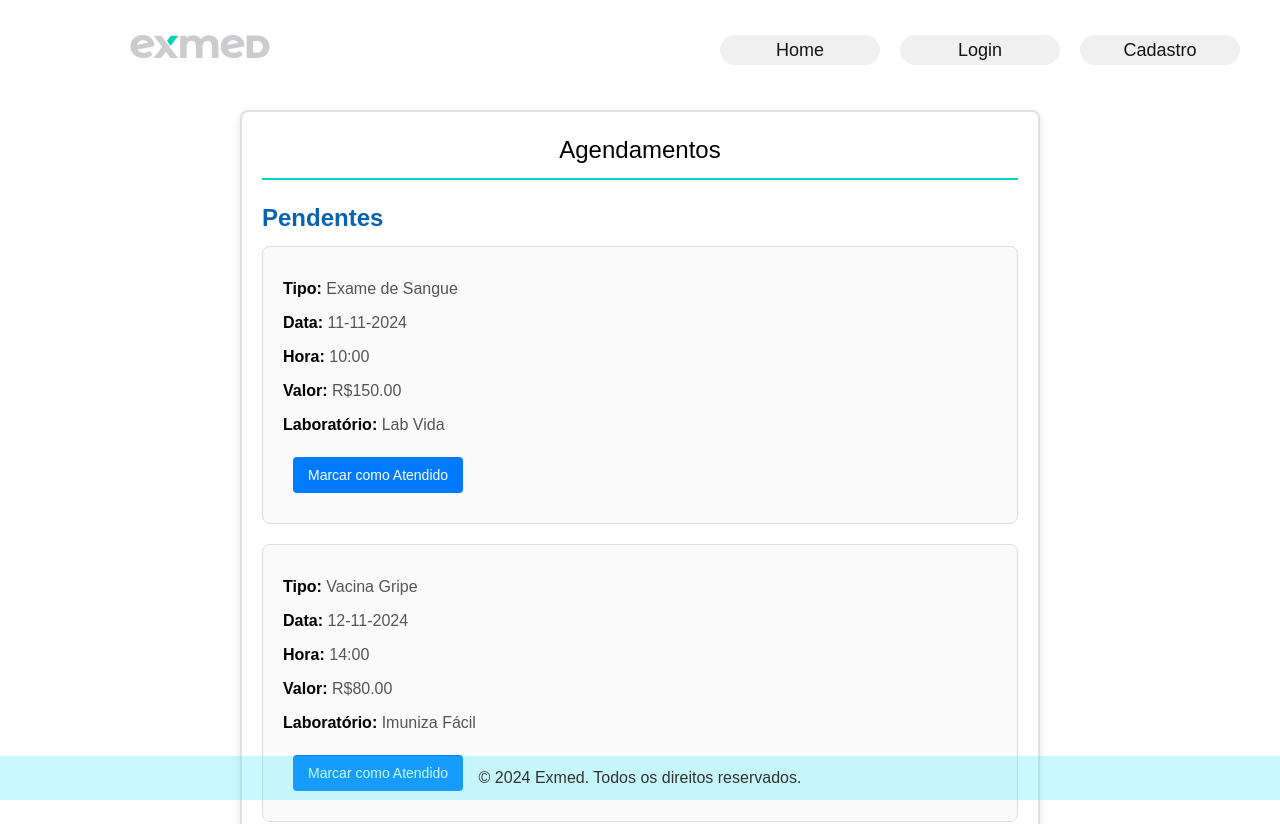
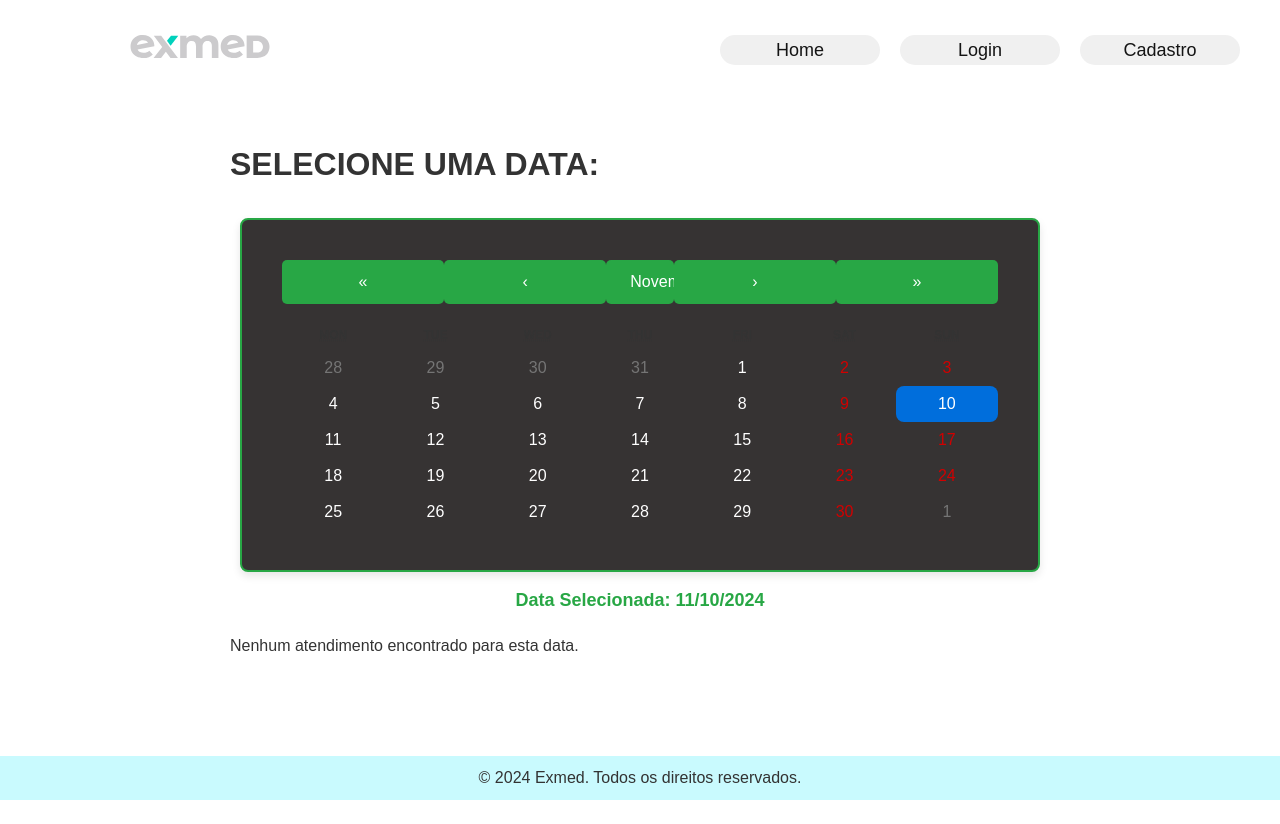
Before and after one commit to Shellbaka/projetoexmed, a React (Vite) app: page /atendidos in a window 1280 px wide. Shown: the top 824 px of the page. After the commit the page ends 800 px from the top, so only its background shows below. Built offline with nearby package versions, Linux system fonts and the light colour scheme.

Commit message:
Comittando modificações de colunas e tabelas fictícias.

```diff
--- a/src/App.jsx
+++ b/src/App.jsx
@@ -1,4 +1,5 @@
 import { BrowserRouter as Router, Routes, Route } from 'react-router-dom';
+import React, { useState } from 'react';
 import './App.css';
 import Header from './components/header/Header';
 import Footer from './components/footer/Footer';
@@ -13,21 +14,34 @@ import Agendamentos from './pages/Agendamentos/Agendamentos';
 import Atendidos from './pages/Agendamentos/Atendidos';
 
 function App() {
+  const [atendimentosSalvos, setAtendimentosSalvos] = useState([]);
+
+  const adicionarAtendido = (novoAtendimento) => {
+    setAtendimentosSalvos((prev) => [...prev, novoAtendimento]);
+  };
+
   return (
     <Router>
       <Header />
       <div className="main-content">
         <Routes>
           <Route path="/" element={<Home />} />
-          <Route path="/exame" element={<TextNav/>} /> {/* Da main */}
-          <Route path="/textnav" element={<TextNav />} /> {/* Da germaria-branch */}
+          <Route path="/exame" element={<TextNav />} />
+          <Route path="/textnav" element={<TextNav />} />
           <Route path="/buscar-resultado" element={<BuscarExames />} />
           <Route path="/cadcoletores" element={<CadColetores />} />
-          <Route path="/cadclientes" element={<CadClientes />} /> {/* Da germaria-branch */}
+          <Route path="/cadclientes" element={<CadClientes />} />
           <Route path="/login" element={<Login />} />
-          <Route path="/forgot-password" element={<ForgotPasswordPage />} /> {/* Da germaria-branch */}
-          <Route path="/resultado" element={<BuscarExames />} /> {/* Da main */}
-          <Route path='/Atendidos' element={<Atendidos/>}/>
+          <Route path="/forgot-password" element={<ForgotPasswordPage />} />
+          <Route path="/resultado" element={<BuscarExames />} />
+          <Route
+            path="/atendidos"
+            element={<Atendidos atendimentosSalvos={atendimentosSalvos} />}
+          />
+          <Route
+            path="/agendamentos"
+            element={<Agendamentos adicionarAtendido={adicionarAtendido} />}
+          />
         </Routes>
       </div>
       <Footer />
--- a/src/pages/Agendamentos/Agendamentos.css
+++ b/src/pages/Agendamentos/Agendamentos.css
@@ -1,107 +1,169 @@
-/* Contêiner principal */
+/* Container principal */
 .agendamentos-container {
-    width: 800px;
-    margin: -30px auto;
+    display: flex;
+    align-items: center; /* Centraliza os itens horizontalmente */
+    justify-content: center; /* Centraliza os itens verticalmente */
     padding: 20px;
-    background-color: #ffffff;
-    border: 2px solid #e0e0e0;
-    /* Adicionando uma borda colorida */
+    max-width: 1200px;
+    margin: 0 auto;
+    font-family: Arial, sans-serif;
+    height: 100vh; /* Garante que ocupe a altura total da tela */
+    text-align: center; /* Centraliza o texto */
+    background-color: #fff; /* Fundo claro para o container geral */
+  }
+
+  /* Título principal */
+  h2 {
+    font-size: 32px;
+    font-weight: bold;
+    color: #333; /* Cor do título */
+    margin-bottom: 30px;
+    text-transform: uppercase;
+    width: 100%;
+  }
+
+  /* Estilo do calendário e sua centralização */
+  .calendario-container {
+    margin-bottom: 30px;
+    display: flex;
+    justify-content: center; /* Centraliza o calendário horizontalmente */
+    width: 100%;
+  }
+
+  /* Estilo do calendário com fundo mais escuro e maior área */
+  .custom-calendar {
+    border: 2px solid #28a745;
+    border-radius: 8px;
     box-shadow: 0 4px 8px rgba(0, 0, 0, 0.1);
-    border-radius: 8px;
-    transition: box-shadow 0.3s ease;
-}
+    background-color: rgb(54, 51, 51); /* Fundo escuro do calendário */
+    padding: 40px; /* Aumentado o padding para dar mais espaço */
+    margin: 10px;
+    position: relative; /* Garante que os botões fiquem dentro do calendário */
+    width: 100%; /* Aumenta a largura do calendário */
+    max-width: 800px; /* Limita a largura máxima do calendário */
+    box-sizing: border-box; /* Garantir que o padding não afete a largura total */
+  }
 
-.agendamentos-container:hover {
-    box-shadow: 0 6px 12px rgba(0, 0, 0, 0.15);
-}
+  /* Data Selecionada abaixo do calendário */
+  .data-selecionada {
+    font-size: 18px;
+    font-weight: bold;
+    color: #28a745;
+    margin-top: 15px;
+    text-align: center;
+    width: 100%;
+  }
 
-/* Título (modificado para não usar <h1>) */
-.agendamento-titulo {
+  /* Estilo dos botões de navegação no calendário */
+  .react-calendar__navigation button {
+    background-color: #28a745;
+    color: white;
+    border: none;
+    padding: 12px 24px; /* Botões um pouco maiores */
+    border-radius: 5px;
+    font-size: 16px;
+    transition: background-color 0.3s ease;
+  }
+
+  .react-calendar__navigation button:hover {
+    background-color: #218838;
+  }
+
+  /* Ajustes para o botão do meio (mês atual) */
+  .react-calendar__navigation__label {
+    background-color: #28a745;
+    color: white;
+    padding: 12px 24px; /* Botão central maior */
+    font-size: 18px;
     text-align: center;
-    font-size: 24px;
-    color: black;
+    width: auto; /* Deixa o botão aumentar de largura conforme necessário */
+    white-space: nowrap;
+    border-radius: 5px;
+  }
+
+  /* Botões da esquerda e direita */
+  .react-calendar__navigation__prev2,
+  .react-calendar__navigation__next2 {
+    margin-right: 10px;
+    margin-left: 10px;
+    background-color: #28a745;
+    color: white;
+    border-radius: 50%;
+    padding: 12px; /* Botões laterais maiores */
+    font-size: 18px;
+  }
+
+  .react-calendar__navigation__prev2:hover,
+  .react-calendar__navigation__next2:hover {
+    background-color: #218838;
+  }
+
+  /* Card de agendamento */
+  .agendamento-card {
+    background-color: #f9f9f9;
+    padding: 20px;
+    border-radius: 10px;
+    box-shadow: 0 4px 8px rgba(0, 0, 0, 0.1);
+    transition: transform 0.3s ease, box-shadow 0.3s ease;
+    width: 45%;
     margin-bottom: 20px;
-    border-bottom: 2px solid #00d8cc;
-    padding-bottom: 10px;
-}
+    text-align: left;
+  }
 
-/* Lista de agendamentos */
-.agendamentos-lista {
-    list-style: none;
-    padding: 0;
-    margin: 0;
-}
+  /* Hover nos cards */
+  .agendamento-card:hover {
+    transform: translateY(-5px);
+    box-shadow: 0 8px 16px rgba(0, 0, 0, 0.2);
+  }
 
-/* Estilo de cada item */
-.agendamento-item {
-    padding: 20px;
-    margin-bottom: 20px;
-    background-color: #fafafa;
-    /* Fundo cinza mais escuro */
-    border: 1px solid #ddd;
-    border-radius: 8px;
-    transition: transform 0.3s ease, background-color 0.3s ease, box-shadow 0.3s ease;
-}
+  /* Títulos e textos dentro dos cards */
+  .agendamento-card h3 {
+    margin-top: 0;
+    font-size: 22px;
+    color: #333;
+  }
 
-.agendamento-item:hover {
-    background-color: #f1f1f1;
-    /* Fundo mais escuro no hover */
-    transform: translateY(-2px);
-    box-shadow: 0 4px 8px rgba(0, 0, 0, 0.1);
-}
+  .agendamento-card p {
+    font-size: 16px;
+    color: #555;
+    margin: 10px 0;
+  }
 
-/* Informações dos agendamentos */
-.agendamento-item p {
-    margin: 10px 0;
+  /* Estilo dos botões dentro dos cards */
+  button {
+    background-color: #28a745;
+    color: white;
+    border: none;
+    padding: 12px 24px; /* Botões dentro dos cards maiores */
+    margin-top: 10px;
+    cursor: pointer;
+    border-radius: 5px;
+    transition: background-color 0.3s ease;
     font-size: 16px;
-    line-height: 1.5;
-    color: #555;
-}
+    width: 100%; /* Botão ocupa toda a largura disponível no card */
+  }
 
-.agendamento-item p strong {
-    font-weight: bold;
-    color: black;
-}
+  button:hover {
+    background-color: #218838;
+  }
 
-/* Botão para ações futuras (opcional) */
-.agendamento-item button {
-    display: inline-block;
-    margin-top: 10px;
-    padding: 10px 15px;
-    background-color: #007bff;
-    color: #ffffff;
-    border: none;
-    border-radius: 4px;
-    cursor: pointer;
-    font-size: 14px;
-    transition: background-color 0.3s ease;
-}
+  .button-recusar {
+    background-color: #dc3545;
+  }
 
-.agendamento-item button:hover {
-    background-color: #0056b3;
-}
+  .button-recusar:hover {
+    background-color: #c82333;
+  }
 
-/* Responsividade */
-@media (max-width: 600px) {
-    .agendamentos-container {
-        padding: 15px;
+  /* Responsividade */
+  @media (max-width: 768px) {
+    .agendamento-card {
+      width: 100%; /* Faz os cards ocuparem toda a largura em telas menores */
     }
 
-    .agendamento-titulo {
-        font-size: 20px;
+    /* Ajusta o tamanho do calendário em telas menores */
+    .custom-calendar {
+      padding: 20px; /* Menos padding em telas menores */
+      max-width: 100%; /* Permite que o calendário ocupe toda a largura */
     }
-
-    .agendamento-item {
-        padding: 15px;
-    }
-
-    .agendamento-item p {
-        font-size: 14px;
-    }
-
-    .agendamento-item button {
-        width: 100%;
-        padding: 12px;
-        font-size: 16px;
-    }
-}
+  }
--- a/src/pages/Agendamentos/Agendamentos.jsx
+++ b/src/pages/Agendamentos/Agendamentos.jsx
@@ -1,49 +1,132 @@
-import React from 'react';
+import React, { useState, useEffect } from 'react';
+import Calendar from 'react-calendar';
+import 'react-calendar/dist/Calendar.css'; // Importa o CSS do calendário
 import './Agendamentos.css';
 
 function Agendamentos() {
-  const agendamentos = [
+  const [agendamentos, setAgendamentos] = useState([
     {
       id: 1,
-      tipo: 'Exame de Sangue',
-      data: '11-11-2024',
+      tipo: 'Exame 1',
+      data: '2024-11-21',
       hora: '10:00',
-      valor: 150.0,
-      laboratorio: 'Lab Vida',
+      nome: 'João Silva',
+      telefone: '1234567890',
+      status: 'Pendente',
+      motivoNegado: '',
     },
     {
       id: 2,
-      tipo: 'Vacina Gripe',
-      data: '12-11-2024',
+      tipo: 'Exame 2',
+      data: '2024-11-21',
       hora: '14:00',
-      valor: 80.0,
-      laboratorio: 'Imuniza Fácil',
+      nome: 'Maria Oliveira',
+      telefone: '0987654321',
+      status: 'Pendente',
+      motivoNegado: '',
     },
-    {
-      id: 3,
-      tipo: 'Exame de Imagem',
-      data: '13-11-2024',
-      hora: '09:00',
-      valor: 300.0,
-      laboratorio: 'Centro Radiológico',
-    },
-  ];
+  ]);
+
+  const [motivoNegado, setMotivoNegado] = useState('');
+  const [dataSelecionada, setDataSelecionada] = useState(new Date());
+
+  const salvarNoLocalStorage = (id, status, motivo = '') => {
+    const itemAtualizado = agendamentos.find((item) => item.id === id);
+    if (itemAtualizado) {
+      const novoItem = { ...itemAtualizado, status, motivoNegado: motivo };
+
+      const atendimentosSalvos = JSON.parse(localStorage.getItem('atendimentos')) || [];
+      const atendimentosAtualizados = atendimentosSalvos.filter((item) => item.id !== id);
+
+      localStorage.setItem('atendimentos', JSON.stringify([...atendimentosAtualizados, novoItem]));
+
+      const agendamentosAtualizados = agendamentos.map((item) =>
+        item.id === id ? novoItem : item
+      );
+      setAgendamentos(agendamentosAtualizados);
+    }
+  };
+
+  const aceitarAgendamento = (id) => {
+    salvarNoLocalStorage(id, 'Aceito');
+  };
+
+  const recusarAgendamento = (id) => {
+    if (!motivoNegado.trim()) {
+      alert('Por favor, forneça um motivo para recusar.');
+      return;
+    }
+    salvarNoLocalStorage(id, 'Negado', motivoNegado);
+    setMotivoNegado('');
+  };
+
+  const formatarData = (data) => new Date(data).toISOString().split('T')[0];
+
+  const atendimentosFiltrados = agendamentos.filter(
+    (item) => formatarData(item.data) === formatarData(dataSelecionada)
+  );
 
   return (
     <div className="agendamentos-container">
-      {/* Título modificado */}
-      <div className="agendamento-titulo">Agendamentos</div>
-      <ul className="agendamentos-lista">
-        {agendamentos.map((agendamento) => (
-          <li key={agendamento.id} className="agendamento-item">
-            <p><strong>Tipo:</strong> {agendamento.tipo}</p>
+      <h2>Status de Agendamentos</h2>
+
+      <div className="calendario-container">
+        <Calendar
+          onChange={setDataSelecionada}
+          value={dataSelecionada}
+          className="custom-calendar"
+        />
+        <div className="data-selecionada">
+          <strong>Data Selecionada:</strong> {dataSelecionada.toLocaleDateString()}
+        </div>
+      </div>
+
+      <div className="agendamentos-list">
+        {atendimentosFiltrados.map((agendamento) => (
+          <div key={agendamento.id} className="agendamento-card">
+            <h3>{agendamento.tipo}</h3>
             <p><strong>Data:</strong> {agendamento.data}</p>
             <p><strong>Hora:</strong> {agendamento.hora}</p>
-            <p><strong>Valor:</strong> R${agendamento.valor.toFixed(2)}</p>
-            <p><strong>Laboratório:</strong> {agendamento.laboratorio}</p>
-          </li>
+            <p><strong>Nome:</strong> {agendamento.nome}</p>
+            <p><strong>Telefone:</strong> {agendamento.telefone}</p>
+            <p><strong>Status:</strong> {agendamento.status}</p>
+
+            {agendamento.status === 'Pendente' && (
+              <>
+                <button onClick={() => aceitarAgendamento(agendamento.id)}>Aceitar</button>
+                <button
+                  onClick={() => recusarAgendamento(agendamento.id)}
+                  className={motivoNegado.trim() ? 'button-recusar' : 'button-recusar-disabled'}
+                >
+                  Recusar
+                </button>
+                {agendamento.status === 'Negado' && (
+                  <div>
+                    <strong>Negado por:</strong> {agendamento.motivoNegado}
+                  </div>
+                )}
+                {agendamento.status === 'Pendente' && (
+                  <div>
+                    <input
+                      type="text"
+                      placeholder="Informe o motivo"
+                      value={motivoNegado}
+                      onChange={(e) => setMotivoNegado(e.target.value)}
+                    />
+                    <button
+                      onClick={() => recusarAgendamento(agendamento.id)}
+                      disabled={!motivoNegado.trim()}
+                      className="confirmar-recusa"
+                    >
+                      Confirmar Recusa
+                    </button>
+                  </div>
+                )}
+              </>
+            )}
+          </div>
         ))}
-      </ul>
+      </div>
     </div>
   );
 }
--- a/src/pages/Agendamentos/Atendidos.css
+++ b/src/pages/Agendamentos/Atendidos.css
@@ -1,40 +1,82 @@
-.agendamento-item {
-    border: 1px solid #ddd;
-    padding: 15px;
-    margin-bottom: 10px;
-    border-radius: 5px;
-    background-color: #f9f9f9;
+.agendamentos-container {
+  padding: 20px;
 }
 
-.agendamento-item.atendido {
-    background-color: #d4edda;
-    border-color: #c3e6cb;
+.agendamento-titulo {
+  font-size: 24px;
+  font-weight: bold;
+  margin-bottom: 20px;
 }
 
-.botao-atendido {
-    margin-top: 10px;
-    padding: 5px 10px;
-    background-color: #28a745;
-    color: #fff;
-    border: none;
-    border-radius: 5px;
-    cursor: pointer;
+.filtro-container {
+  margin-bottom: 20px;
 }
 
-.botao-atendido:hover {
-    background-color: #218838;
+select {
+  padding: 10px;
+  font-size: 16px;
+  border-radius: 5px;
+  border: 1px solid #ccc;
 }
 
-.botao-desmarcar {
-    margin-top: 10px;
-    padding: 5px 10px;
-    background-color: #ffc107;
-    color: #fff;
-    border: none;
-    border-radius: 5px;
-    cursor: pointer;
+.cards-container {
+  display: flex;
+  flex-wrap: wrap;
+  gap: 20px;
+  margin-top: 20px;
 }
 
-.botao-desmarcar:hover {
-    background-color: #e0a800;
+.agendamento-card {
+  background-color: #f9f9f9;
+  padding: 20px;
+  border-radius: 10px;
+  width: 300px;
+  box-shadow: 0 2px 10px rgba(0, 0, 0, 0.1);
+  border: 2px solid #aaa;
+  transition: background-color 0.3s ease, transform 0.3s ease;
 }
+
+.agendamento-card:hover {
+  background-color: #e0e0e0;
+  transform: translateY(-5px);
+}
+
+.agendamento-card h3 {
+  margin-bottom: 10px;
+  font-size: 18px;
+}
+
+.agendamento-card p {
+  margin-bottom: 8px;
+}
+
+input {
+  padding: 10px;
+  margin-top: 10px;
+  border-radius: 5px;
+  width: 100%;
+  border: 1px solid #ccc;
+}
+
+button {
+  padding: 10px;
+  margin-top: 10px;
+  border: none;
+  border-radius: 5px;
+  cursor: pointer;
+  width: 100%;
+}
+
+button:disabled {
+  background-color: #ccc;
+}
+
+.botao-aceito {
+  background-color: #4caf50;
+  color: white;
+}
+
+.botao-negado {
+  background-color: #f44336;
+  color: white;
+}
--- a/src/pages/Agendamentos/Atendidos.jsx
+++ b/src/pages/Agendamentos/Atendidos.jsx
@@ -1,103 +1,57 @@
 import React, { useState, useEffect } from 'react';
-import './Agendamentos.css';
+import Calendar from 'react-calendar';
+import 'react-calendar/dist/Calendar.css';
+import './Atendidos.css';
 
-function Agendamentos() {
-  const [agendamentos, setAgendamentos] = useState(() => {
-    const savedAgendamentos = localStorage.getItem('agendamentos');
-    return savedAgendamentos
-      ? JSON.parse(savedAgendamentos)
-      : [
-          {
-            id: 1,
-            tipo: 'Exame de Sangue',
-            data: '11-11-2024',
-            hora: '10:00',
-            valor: 150.0,
-            laboratorio: 'Lab Vida',
-            atendido: false,
-          },
-          {
-            id: 2,
-            tipo: 'Vacina Gripe',
-            data: '12-11-2024',
-            hora: '14:00',
-            valor: 80.0,
-            laboratorio: 'Imuniza Fácil',
-            atendido: false,
-          },
-          {
-            id: 3,
-            tipo: 'Exame de Imagem',
-            data: '13-11-2024',
-            hora: '09:00',
-            valor: 300.0,
-            laboratorio: 'Centro Radiológico',
-            atendido: false,
-          },
-        ];
-  });
+function Atendidos() {
+  const [dataSelecionada, setDataSelecionada] = useState(new Date());
+  const [atendimentos, setAtendimentos] = useState([]);
 
+  // Carregar atendimentos do localStorage, sem duplicações
   useEffect(() => {
-    localStorage.setItem('agendamentos', JSON.stringify(agendamentos));
-  }, [agendamentos]);
+    const dadosSalvos = JSON.parse(localStorage.getItem('atendimentos')) || [];
+    setAtendimentos(dadosSalvos);
+  }, []);
 
-  const alternarStatus = (id) => {
-    setAgendamentos((prevAgendamentos) =>
-      prevAgendamentos.map((agendamento) =>
-        agendamento.id === id
-          ? { ...agendamento, atendido: !agendamento.atendido }
-          : agendamento
-      )
-    );
-  };
+  const formatarData = (data) => new Date(data).toISOString().split('T')[0];
+
+  const atendimentosFiltrados = atendimentos.filter(
+    (item) => formatarData(item.data) === formatarData(dataSelecionada)
+  );
 
   return (
-    <div className="agendamentos-container">
-      <div className="agendamento-titulo">Agendamentos</div>
+    <div className="atendidos-container">
+      <h2>Selecione uma data:</h2>
+      <Calendar
+        onChange={setDataSelecionada}
+        value={dataSelecionada}
+        className="custom-calendar"
+      />
+      <div className="data-selecionada">
+        Data Selecionada: {dataSelecionada.toLocaleDateString()}
+      </div>
 
-      <h2>Pendentes</h2>
-      <ul className="agendamentos-lista">
-        {agendamentos
-          .filter((agendamento) => !agendamento.atendido)
-          .map((agendamento) => (
-            <li key={agendamento.id} className="agendamento-item">
-              <p><strong>Tipo:</strong> {agendamento.tipo}</p>
-              <p><strong>Data:</strong> {agendamento.data}</p>
-              <p><strong>Hora:</strong> {agendamento.hora}</p>
-              <p><strong>Valor:</strong> R${agendamento.valor.toFixed(2)}</p>
-              <p><strong>Laboratório:</strong> {agendamento.laboratorio}</p>
-              <button
-                className="botao-atendido"
-                onClick={() => alternarStatus(agendamento.id)}
-              >
-                Marcar como Atendido
-              </button>
-            </li>
-          ))}
-      </ul>
-
-      <h2>Atendidos</h2>
-      <ul className="agendamentos-lista">
-        {agendamentos
-          .filter((agendamento) => agendamento.atendido)
-          .map((agendamento) => (
-            <li key={agendamento.id} className="agendamento-item atendido">
-              <p><strong>Tipo:</strong> {agendamento.tipo}</p>
-              <p><strong>Data:</strong> {agendamento.data}</p>
-              <p><strong>Hora:</strong> {agendamento.hora}</p>
-              <p><strong>Valor:</strong> R${agendamento.valor.toFixed(2)}</p>
-              <p><strong>Laboratório:</strong> {agendamento.laboratorio}</p>
-              <button
-                className="botao-desmarcar"
-                onClick={() => alternarStatus(agendamento.id)}
-              >
-                Desmarcar como Atendido
-              </button>
-            </li>
-          ))}
-      </ul>
+      <div className="cards-container">
+        {atendimentosFiltrados.length > 0 ? (
+          atendimentosFiltrados.map((item) => (
+            <div key={item.id} className="atendido-card">
+              <h3>{item.tipo}</h3>
+              <p><strong>Status:</strong> {item.status}</p>
+              {item.status === 'Negado' && (
+                <p><strong>Negado por:</strong> {item.motivoNegado}</p>
+              )}
+              <p><strong>Data:</strong> {item.data}</p>
+              <p><strong>Hora:</strong> {item.hora}</p>
+              <p><strong>Nome:</strong> {item.nome}</p>
+              <p><strong>Telefone:</strong> {item.telefone}</p>
+            </div>
+          ))
+        ) : (
+          <p>Nenhum atendimento encontrado para esta data.</p>
+        )}
+      </div>
     </div>
   );
 }
 
-export default Agendamentos;
+export default Atendidos;
```
Also changed, not shown: 1 other file (tests, documents, lock files or other folders).
